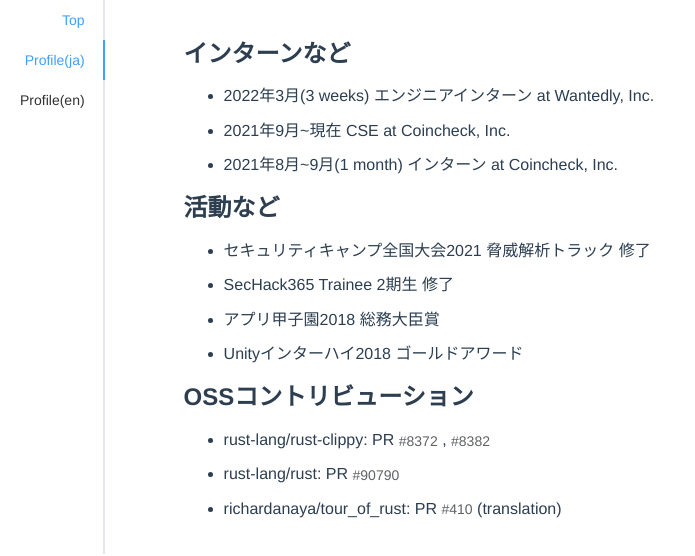
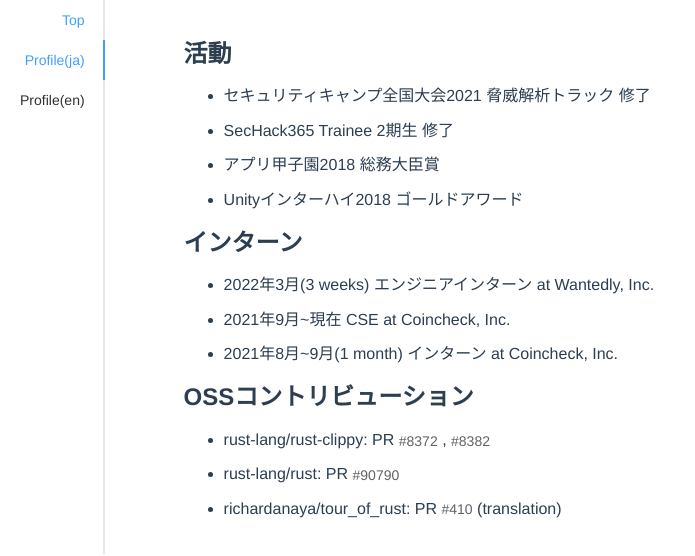
Before and after one commit to tamaroning/new, a Vue app: page / in a window 1280 px wide. Both pictures are taken after a click on the tab "Profile(ja)". Shown: the top 556 px of the page, without its empty margins (0-695 px from the left). Built offline with nearby package versions, Linux system fonts and the light colour scheme.

Commit message:
minor change

```diff
--- a/src/components/Profile.vue
+++ b/src/components/Profile.vue
@@ -1,19 +1,21 @@
 <template>
   <el-container>
     <el-main>
-      <h2>インターンなど</h2>
+      <h2>活動</h2>
       <ul>
-        <li><p>2022年3月(3 weeks) エンジニアインターン at Wantedly, Inc.</p></li>
-        <li><p>2021年9月~現在 CSE at Coincheck, Inc.</p></li>
-        <li><p>2021年8月~9月(1 month) インターン at Coincheck, Inc.</p></li>
-      </ul>
-
-      <h2>活動など</h2>
-      <ul>
-          <li><p>セキュリティキャンプ全国大会2021 脅威解析トラック 修了</p></li>
+        <li><p>セキュリティキャンプ全国大会2021 脅威解析トラック 修了</p></li>
         <li><p>SecHack365 Trainee 2期生 修了</p></li>
         <li><p>アプリ甲子園2018 総務大臣賞</p></li>
         <li><p>Unityインターハイ2018 ゴールドアワード</p></li>
+      </ul>
+
+      <h2>インターン</h2>
+      <ul>
+        <li>
+          <p>2022年3月(3 weeks) エンジニアインターン at Wantedly, Inc.</p>
+        </li>
+        <li><p>2021年9月~現在 CSE at Coincheck, Inc.</p></li>
+        <li><p>2021年8月~9月(1 month) インターン at Coincheck, Inc.</p></li>
       </ul>
 
       <h2>OSSコントリビューション</h2>
```
Also changed, not shown: 9 other files (tests, documents, lock files or other folders).
